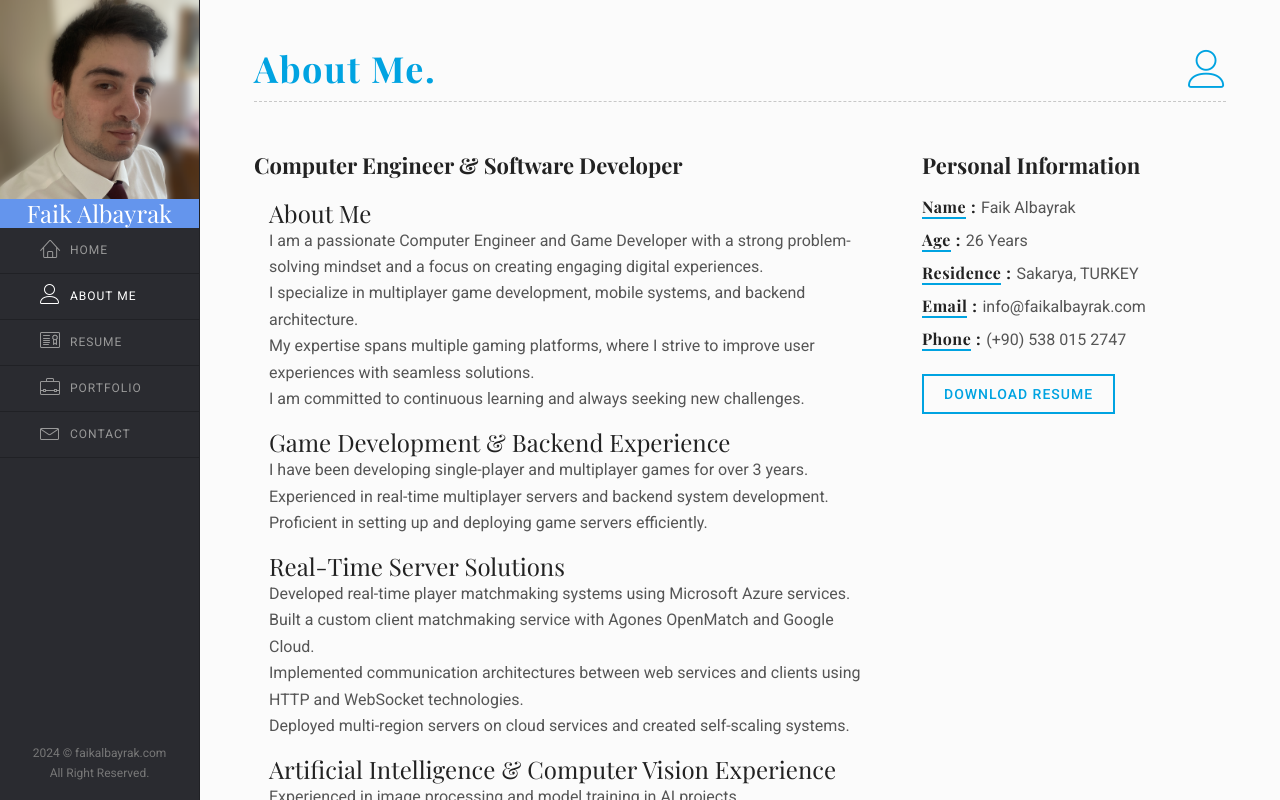
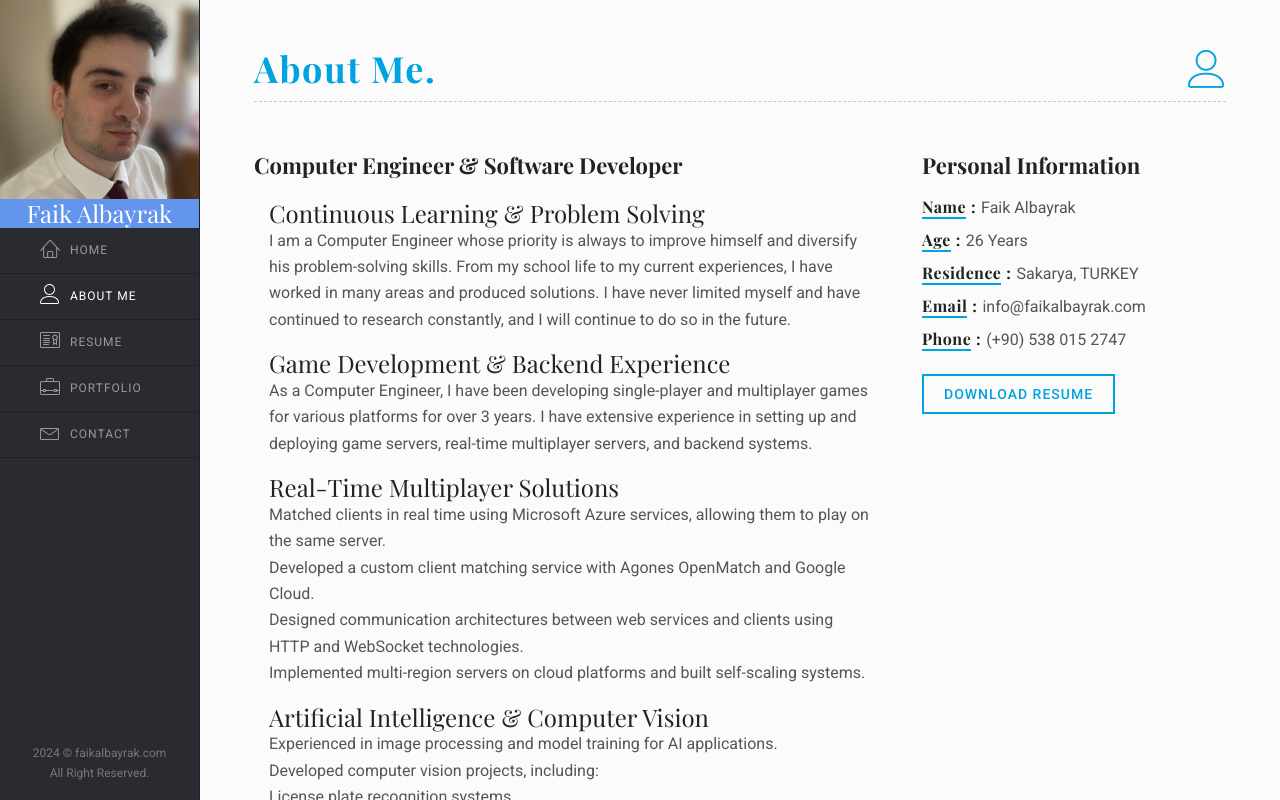
Before and after one commit to faikalbayrak/faikalbayrak.github.io, a plain HTML site: page index.html in a window 1280 px wide. Both pictures are taken after a click on the link "ABOUT ME". Drawn offline with nearby package versions, Linux system fonts and the light colour scheme; some packages are replaced by stand-ins of ours; some icons are missing.

Commit message:
Update index.html

```diff
--- a/index.html
+++ b/index.html
@@ -153,54 +153,53 @@
                                 <!--Personal Intro-->
                                 <h3 class="mb-20">Computer Engineer & Software Developer</h3>
                                 <div class="container">
-                                    <h4>About Me</h4>
+                                    <h4>Continuous Learning & Problem Solving</h4>
+                                    <p>
+                                        I am a Computer Engineer whose priority is always to improve himself and diversify his problem-solving skills.
+                                        From my school life to my current experiences, I have worked in many areas and produced solutions.
+                                        I have never limited myself and have continued to research constantly, and I will continue to do so in the future.
+                                    </p>
+
+                                    <h4>Game Development & Backend Experience</h4>
+                                    <p>
+                                        As a Computer Engineer, I have been developing single-player and multiplayer games for various platforms for over 3 years.
+                                        I have extensive experience in setting up and deploying game servers, real-time multiplayer servers, and backend systems.
+                                    </p>
+
+                                    <h4>Real-Time Multiplayer Solutions</h4>
                                     <ul>
-                                        <li>I am a passionate Computer Engineer and Game Developer with a strong problem-solving mindset and a focus on creating engaging digital experiences.</li>
-                                        <li>I specialize in multiplayer game development, mobile systems, and backend architecture.</li>
-                                        <li>My expertise spans multiple gaming platforms, where I strive to improve user experiences with seamless solutions.</li>
-                                        <li>I am committed to continuous learning and always seeking new challenges.</li>
+                                        <li>Matched clients in real time using Microsoft Azure services, allowing them to play on the same server.</li>
+                                        <li>Developed a custom client matching service with Agones OpenMatch and Google Cloud.</li>
+                                        <li>Designed communication architectures between web services and clients using HTTP and WebSocket technologies.</li>
+                                        <li>Implemented multi-region servers on cloud platforms and built self-scaling systems.</li>
                                     </ul>
 
-                                    <h4>Game Development & Backend Experience</h4>
+                                    <h4>Artificial Intelligence & Computer Vision</h4>
                                     <ul>
-                                        <li>I have been developing single-player and multiplayer games for over 3 years.</li>
-                                        <li>Experienced in real-time multiplayer servers and backend system development.</li>
-                                        <li>Proficient in setting up and deploying game servers efficiently.</li>
-                                    </ul>
-
-                                    <h4>Real-Time Server Solutions</h4>
-                                    <ul>
-                                        <li>Developed real-time player matchmaking systems using Microsoft Azure services.</li>
-                                        <li>Built a custom client matchmaking service with Agones OpenMatch and Google Cloud.</li>
-                                        <li>Implemented communication architectures between web services and clients using HTTP and WebSocket technologies.</li>
-                                        <li>Deployed multi-region servers on cloud services and created self-scaling systems.</li>
-                                    </ul>
-
-                                    <h4>Artificial Intelligence & Computer Vision Experience</h4>
-                                    <ul>
-                                        <li>Experienced in image processing and model training in AI projects.</li>
-                                        <li>Worked on computer vision applications, including:</li>
-                                        <ul>
-                                            <li>Developing license plate recognition systems.</li>
-                                            <li>Building smart cameras with people-counting capabilities.</li>
-                                            <li>Optimizing solutions by combining deep learning and classical image processing techniques.</li>
-                                        </ul>
+                                        <li>Experienced in image processing and model training for AI applications.</li>
+                                        <li>Developed computer vision projects, including:
+                                            <ul>
+                                                <li>License plate recognition systems.</li>
+                                                <li>Smart cameras with people-counting capabilities.</li>
+                                                <li>Optimized solutions combining deep learning and classical image processing techniques.</li>
+                                            </ul>
+                                        </li>
                                     </ul>
 
                                     <h4>Blockchain & Cryptocurrency Integration</h4>
                                     <ul>
-                                        <li>Developed various blockchain-based services on the Unity engine.</li>
+                                        <li>Developed various blockchain services on the Unity engine.</li>
                                         <li>Integrated user wallets into Ethereum and Solana networks.</li>
                                         <li>Worked with the Metamask API to allow users to access and transact with their Metamask wallets within Unity.</li>
                                     </ul>
 
-                                    <h4>Technologies & Skills</h4>
+                                    <h4>Technical Skills</h4>
                                     <ul>
                                         <li><strong>Game Development:</strong> Unity, C#</li>
                                         <li><strong>Backend & Distributed Systems:</strong> Python, Go</li>
                                         <li><strong>AI & Computer Vision:</strong> TensorFlow, OpenCV</li>
                                         <li><strong>Blockchain:</strong> Ethereum, Solana, Metamask API</li>
-                                        <li><strong>Others:</strong> Performance Optimization, Distributed Systems, Mobile Platform Development</li>
+                                        <li><strong>Other Expertise:</strong> Performance Optimization, Distributed Systems, Mobile Platform Development</li>
                                     </ul>
                                 </div>
                                 <!--Signature Image-->
```
